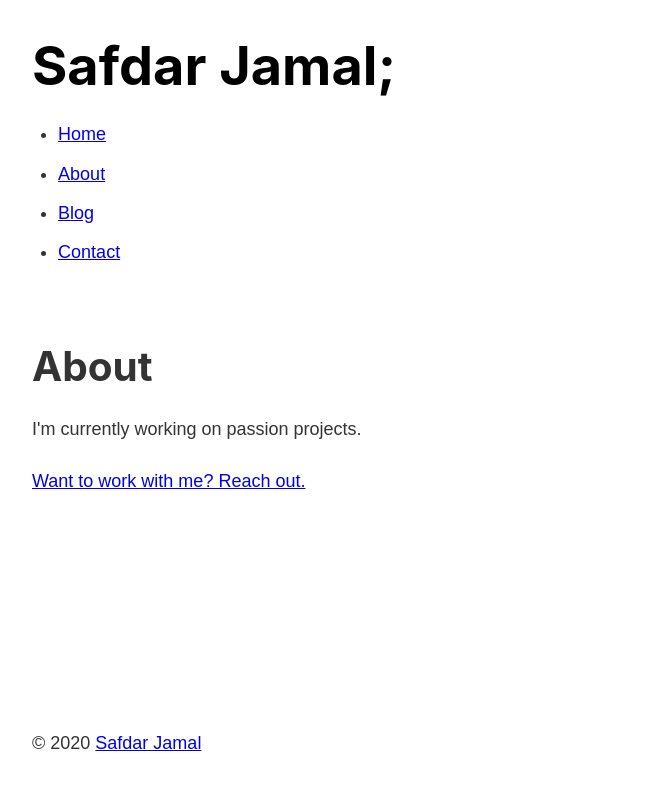
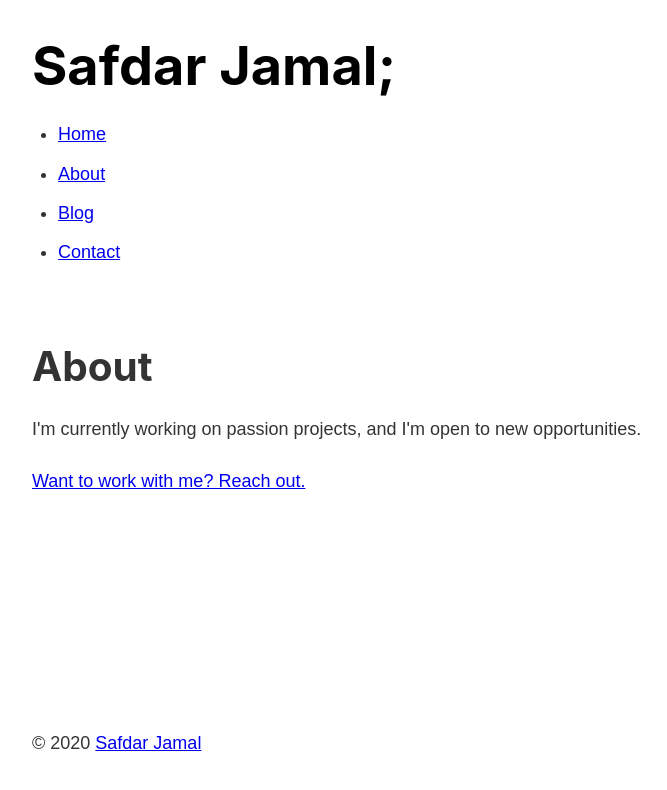
Before and after one commit to SafdarJamal/gatsby-markdown-blog, a Gatsby site: page /about in a window 1280 px wide. Shown: the whole page, without its empty margins (251-918 px from the left). Built offline with nearby package versions, Linux system fonts and the light colour scheme; Gatsby itself is replaced by a stand-in of ours.

Commit message:
Update about page

```diff
--- a/src/pages/about.js
+++ b/src/pages/about.js
@@ -9,9 +9,12 @@ const About = () => {
     <Layout>
       <SEO title="About" />
       <h1>About</h1>
-      <p>I'm currently working on passion projects.</p>
       <p>
-        <Link to="/contact">Want to work with me? Reach out.</Link>
+        I'm currently working on passion projects, and I'm open to new
+        opportunities.
+      </p>
+      <p>
+        <Link to="/contact/">Want to work with me? Reach out.</Link>
       </p>
     </Layout>
   );
```
